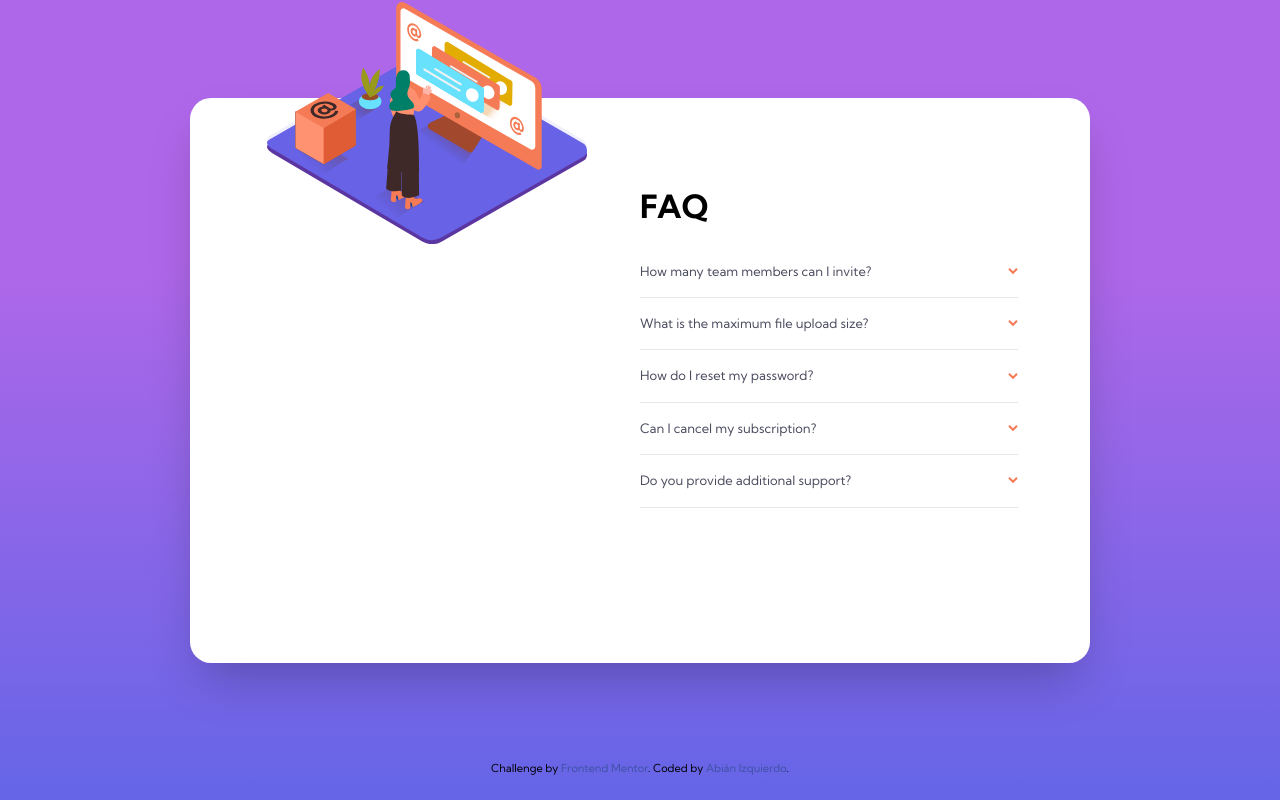
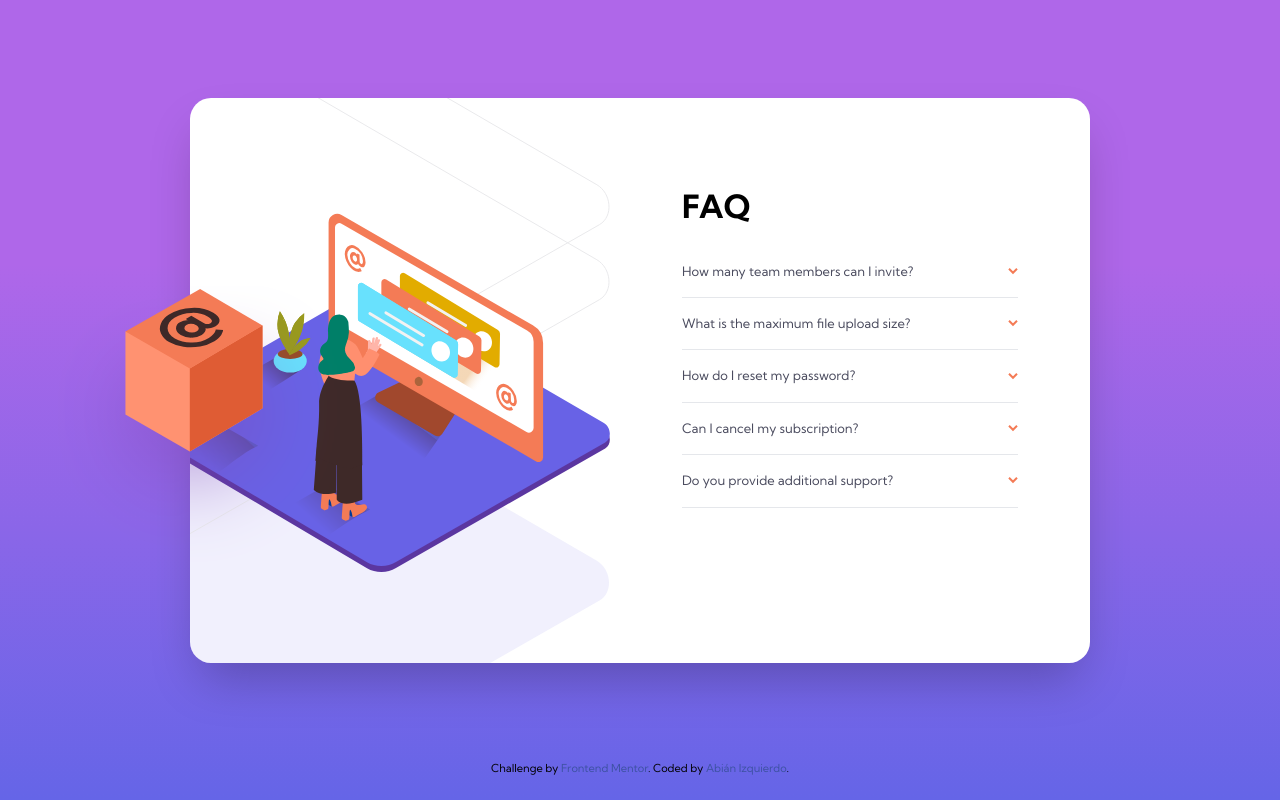
Before and after one commit to abizmo/faq-accordion-card, a React (Create React App) app: page / in a window 1280 px wide. Built offline with nearby package versions, Linux system fonts and the light colour scheme.

Commit message:
Fit desktop device

```diff
--- a/src/components/FaqCard/index.jsx
+++ b/src/components/FaqCard/index.jsx
@@ -1,5 +1,7 @@
+/* eslint-disable max-len */
 import PropTypes from 'prop-types';
 import React, { useState } from 'react';
+
 import Faq from './Faq';
 
 const FaqCard = ({ faqs }) => {
@@ -9,20 +11,16 @@ const FaqCard = ({ faqs }) => {
     .map((e, i) => (index === i ? !showArray[i] : false)));
 
   return (
-    <div className="bg-white w-mobw xl:w-desw h-mobh mx-auto pb-6u px-3u rounded shadow-2xl flex flex-col xl:flex-row">
-      <div className="flex flex-col items-center h-16u w-full xl:w-1/2 relative">
-        <img
-          alt="woman"
-          className="absolute -top-32 w-3/4 z-10"
-          src={`${process.env.PUBLIC_URL}/images/illustration-woman-online-mobile.svg`}
-        />
-        <img
-          alt="shadow"
-          className="absolute top-1 w-3/4 z-0"
-          src={`${process.env.PUBLIC_URL}/images/bg-pattern-mobile.svg`}
-        />
+    <div className="bg-white w-mobw xl:w-desw h-mobh mx-auto relative rounded shadow-2xl flex flex-col xl:flex-row justify-end">
+      <div className="h-16u xl:h-full relative rounded xl:flex-1 bg-pattern-mobile xl:bg-pattern-desktop bg-auto bg-no-repeat bg-top xl:bg-right">
+        <div className="bg-woman-mobile scale-150 xl:scale-100 xl:bg-woman-desktop absolute xl:top-4 z-10 bg-no-repeat bg-top -top-2/3 xl:bg-right bg-contain xl:bg-auto h-full w-full" />
       </div>
-      <div className="flex-1 xl:pr-16 xl:pt-28">
+      <img
+        className="hidden xl:block h-1/2 w-auto absolute -left-72 top-2/3 -translate-y-2/3 translate-x-1/4 z-20"
+        src={`${process.env.PUBLIC_URL}/images/illustration-box-desktop.svg`}
+        alt="box"
+      />
+      <div className="flex-1 pb-6u px-3u xl:pt-28 w-full xl:w-1/2 xl:mx-16 xl:max-w-lg">
         <h1 className="text-h1 text-center xl:text-left font-bold mb-2u">FAQ</h1>
         {
       faqs.map(({ question, answer }, i) => (
--- a/tailwind.config.js
+++ b/tailwind.config.js
@@ -4,6 +4,12 @@ module.exports = {
   ],
   theme: {
     extend: {
+      backgroundImage: {
+        'pattern-mobile': "url('/public/images/bg-pattern-mobile.svg')",
+        'woman-mobile': "url('/public/images/illustration-woman-online-mobile.svg')",
+        'pattern-desktop': "url('/public/images/bg-pattern-desktop.svg')",
+        'woman-desktop': "url('/public/images/illustration-woman-online-desktop.svg')",
+      },
       borderRadius: {
         DEFAULT: '1.75rem',
       },
@@ -25,6 +31,7 @@ module.exports = {
         '5u': '40px',
         '6u': '48px',
         '16u': '128px',
+        '23u': '184px',
         desh: '565px',
         desw: '900px',
         mobh: '565px',
```
